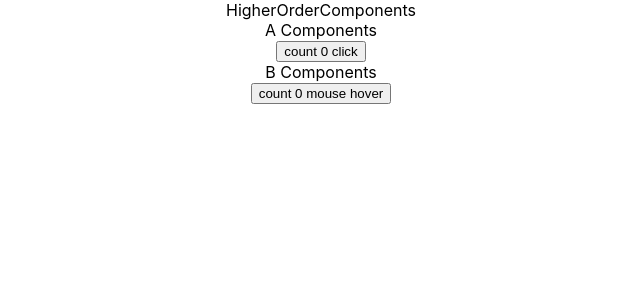
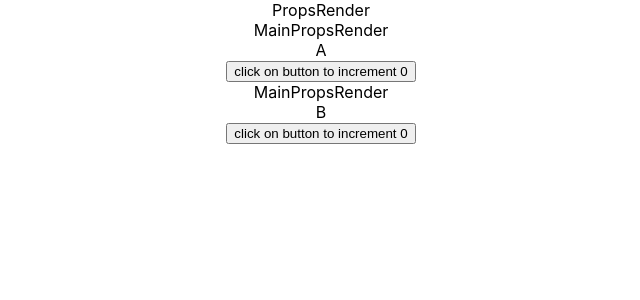
Before and after one commit to es-77/react-js-learn-app, a React (Create React App) app: page / in a window 1280 px wide. Shown: the top 300 px of the page, without its empty margins (319-959 px from the left). Built offline with nearby package versions, Linux system fonts and the light colour scheme.

Commit message:
props render

```diff
--- a/src/App.js
+++ b/src/App.js
@@ -27,6 +27,7 @@ import PropsEvent from './function_components/PropsEvent';
 import ChildToParentDataPass from './function_components/ChildToParentDataPass';
 import MapFunction from './function_components/MapFunction';
 import HigherOrderComponents from './function_components/HigherOrderComponents';
+import PropsRender from './function_components/PropsRender';
 
 function App() {
   return (
@@ -68,7 +69,8 @@ function App() {
       {/* <PropsEvent/> */}
       {/* <ChildToParentDataPass/> */}
       {/* <MapFunction/> */}
-      <HigherOrderComponents/>
+      {/* <HigherOrderComponents/> */}
+      <PropsRender/>
     </div>
   );
 }
--- /dev/null
+++ b/src/function_components/PropsRender.js
@@ -0,0 +1,17 @@
+import React from 'react'
+import A from './components/props_render/A'
+import B from './components/props_render/B'
+import MainPropsRender from './components/props_render/MainPropsRender'
+
+function PropsRender() {
+  return (
+    <div>
+    PropsRender
+    <br />
+    <MainPropsRender render={(increment,count)=><A count={count} increment={increment} />}/>
+    <MainPropsRender render={(increment,count)=><B count={count} increment={increment} />}/>
+    </div>
+  )
+}
+
+export default PropsRender
--- /dev/null
+++ b/src/function_components/components/props_render/A.js
@@ -0,0 +1,16 @@
+function A(props) {
+    // const [count,setCount] = useState(0);
+    // const increment = ()=>{
+    //     setCount(prev=>prev+1);
+    // }
+  return (
+    <div>
+    A
+    <br />
+    <button onClick={props.increment}> click on button to increment {props.count}</button>
+
+    </div>
+  )
+}
+
+export default A
--- /dev/null
+++ b/src/function_components/components/props_render/B.js
@@ -0,0 +1,15 @@
+function B(props) {
+    // const [count,setCount] = useState(0);
+    // const increment = ()=>{
+    //     setCount(prev=>prev+1);
+    // }
+  return (
+    <div>
+    B
+    <br />
+    <button onMouseOver={props.increment}> click on button to increment {props.count}</button>
+    </div>
+  )
+}
+
+export default B
--- /dev/null
+++ b/src/function_components/components/props_render/MainPropsRender.js
@@ -0,0 +1,16 @@
+import React, { useState } from 'react'
+
+function MainPropsRender(props) {
+    const [count,setCount] = useState(0);
+    const increment = ()=>{
+        setCount(prev=>prev+1);
+    }
+  return (
+    <div>MainPropsRender
+    <br />
+    {props.render(increment,count)}
+    </div>
+  )
+}
+
+export default MainPropsRender
```
